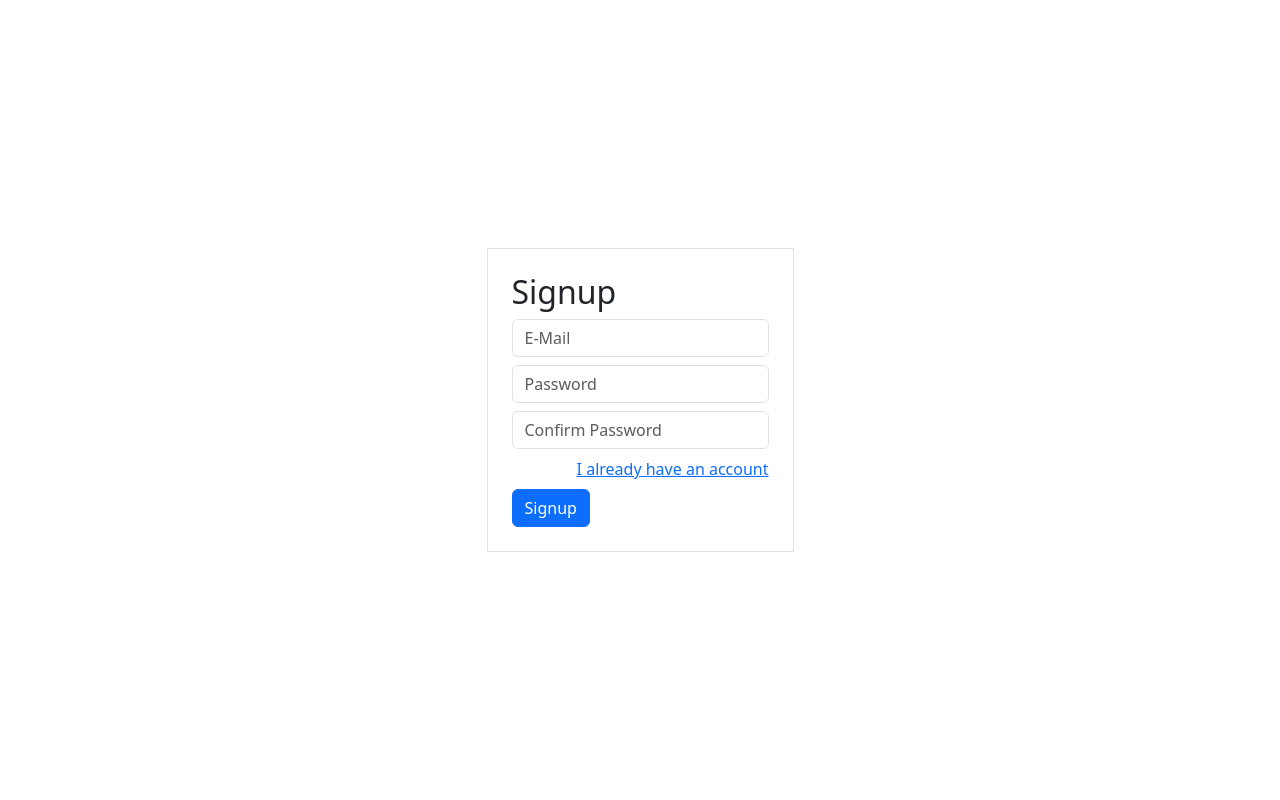
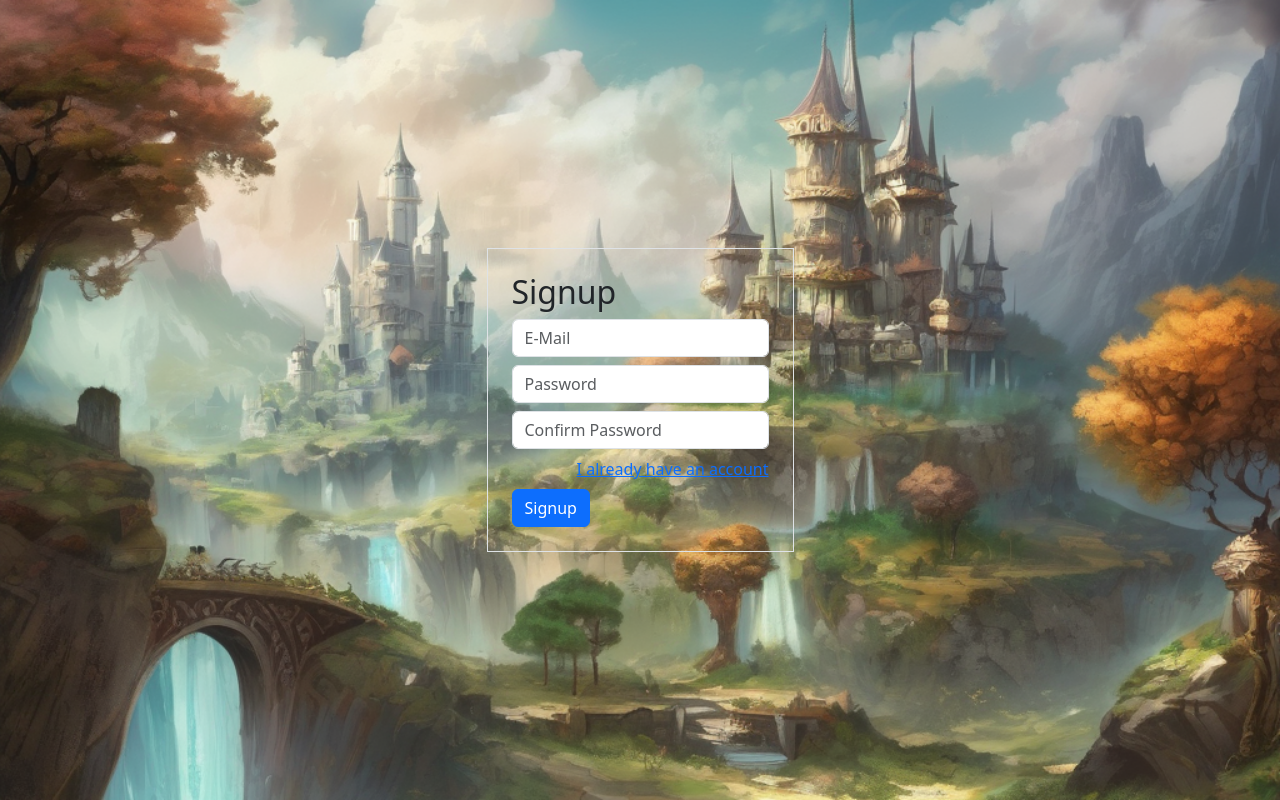
Before and after one commit to iOSatya/rpl_project, a PHP site: page /view/signup.php in a window 1280 px wide. Run offline with PHP 8.4, Linux system fonts and the light colour scheme.

Commit message:
Update signup.php

```diff
--- a/view/signup.php
+++ b/view/signup.php
@@ -7,6 +7,13 @@
 
         <link href="https://cdn.jsdelivr.net/npm/bootstrap@5.3.3/dist/css/bootstrap.min.css" rel="stylesheet" integrity="sha384-QWTKZyjpPEjISv5WaRU9OFeRpok6YctnYmDr5pNlyT2bRjXh0JMhjY6hW+ALEwIH" crossorigin="anonymous">
 
+        <style>
+            body {
+                background-image: url("images/Prosperous_fantasy_kingdom_landscape.png");
+                background-size: cover;
+                background-position: 0px -100px;
+            }
+        </style>
 
     </head>
     <body>
```
